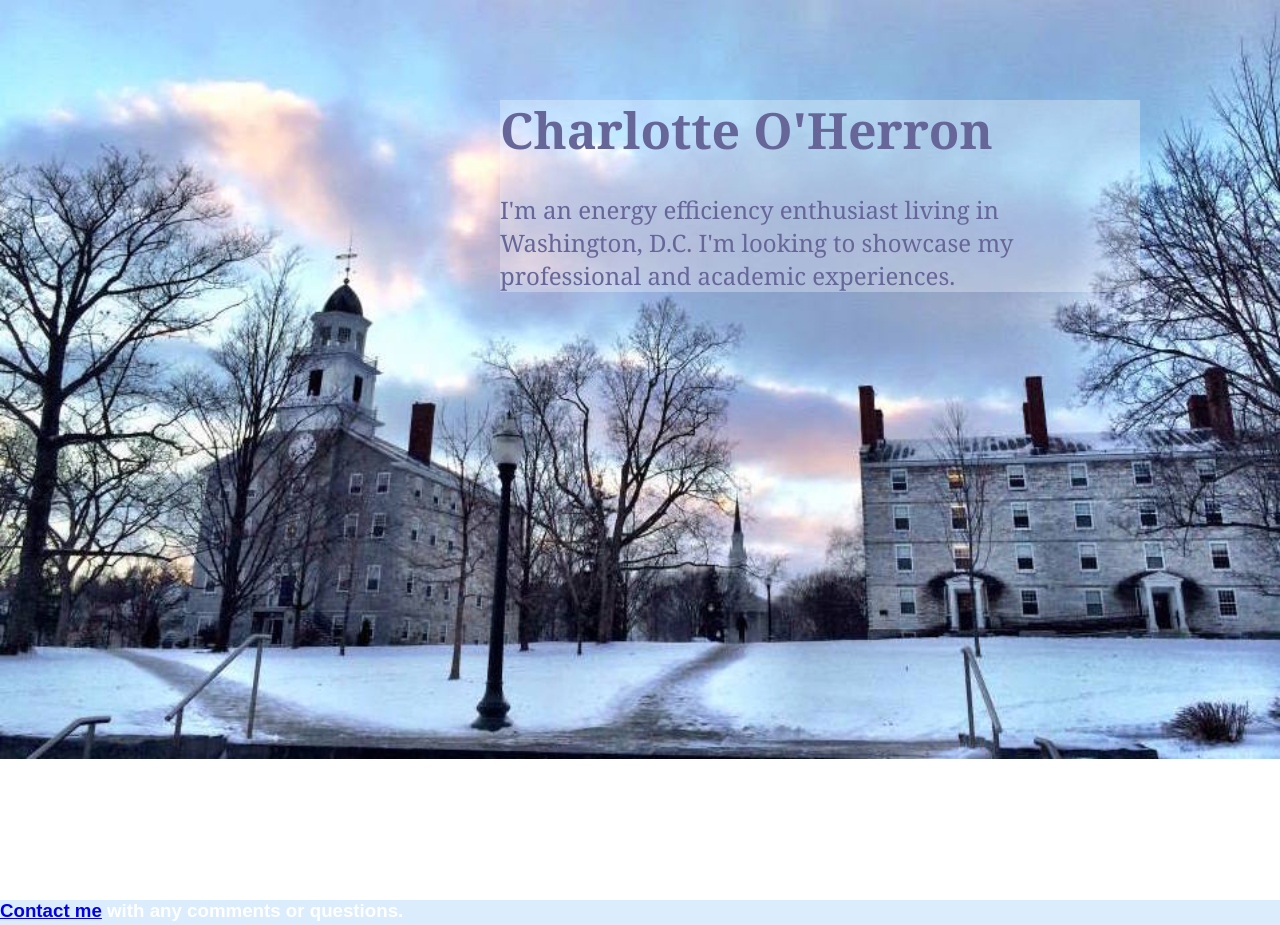
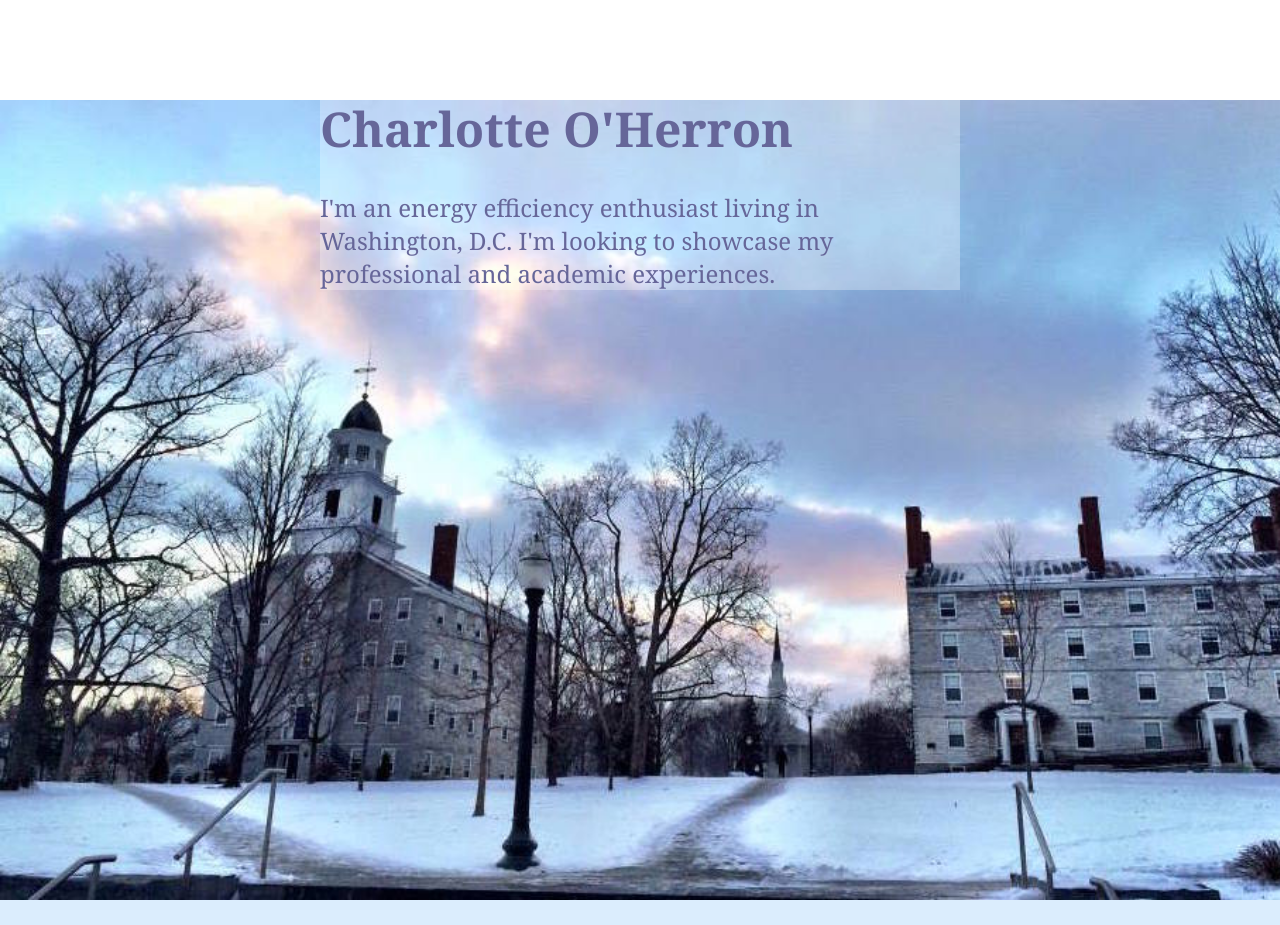
Before and after one commit to charlotteoherron/charlotteoherron.github.io, a plain HTML site: page unit3/index.html in a window 1280 px wide. Shown: the top 925 px of the page. Drawn offline with Linux system fonts and the light colour scheme.

Commit message:
Update main.css

```diff
--- a/unit3/main.css
+++ b/unit3/main.css
@@ -1,15 +1,16 @@
 *{margin:0; padding:0; border-box:box-sizing;
 }
 body{
-	background-image:url("images/Middlebury2.jpg");
-	background-size:100%;
-	background-repeat:no-repeat;
 	color: white;
-	font-size: 24px;
+	font-size: 16px;
 	font-family: arial, Helvetica, sans-serif;
 }
 
 section#splash {
+	background-image:url("images/Middlebury2.jpg");
+	background-size:cover;
+	background-repeat:no-repeat;
+	font-size:1.5em;
 	height:100vh;
 }
 
@@ -17,22 +18,20 @@ section#splash div{
 	background-color:rgba(255,255,255,.3);
 	color:#666699;
 	width:50%;
-	margin:100px 50px 50px 500px;
+	margin:100px auto 0 auto;
 	font-family: 'Lucida Bright', Georgia, serif;
-	font-style: normal;
-	font-variant: normal;
-	font-weight: 500;}
+	font-weight: 500;
+}
 
 section#contact {
 	background-color:rgba(211,233,253,.8);
-	height:50vh;
+	padding:2em;
 }
 
 section#contact div{
-	font-size:16px;
 }
 
 h1{
-	font-size:50px;
+	font-size:2em;
 	line-height:1.2em;
 }
```
